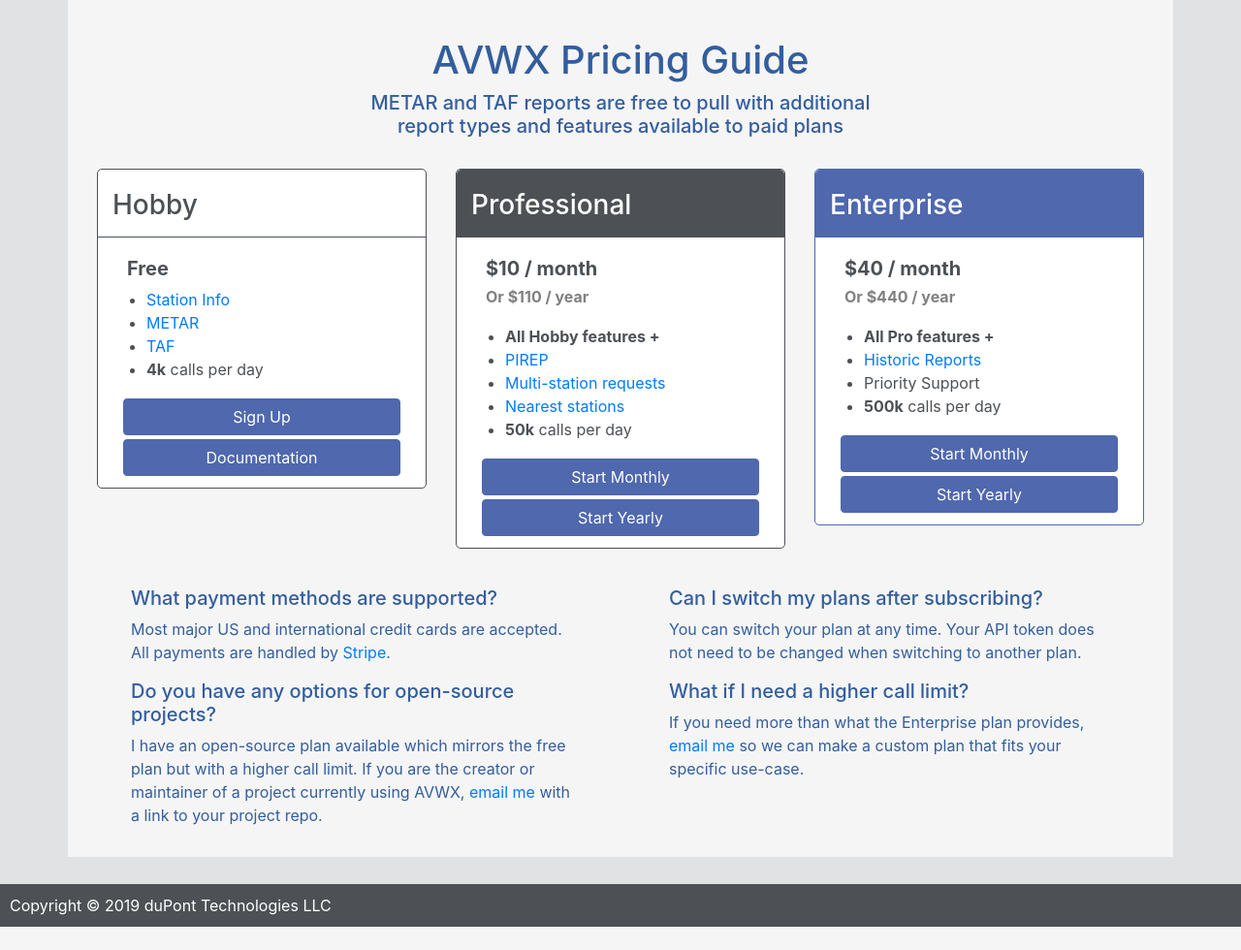
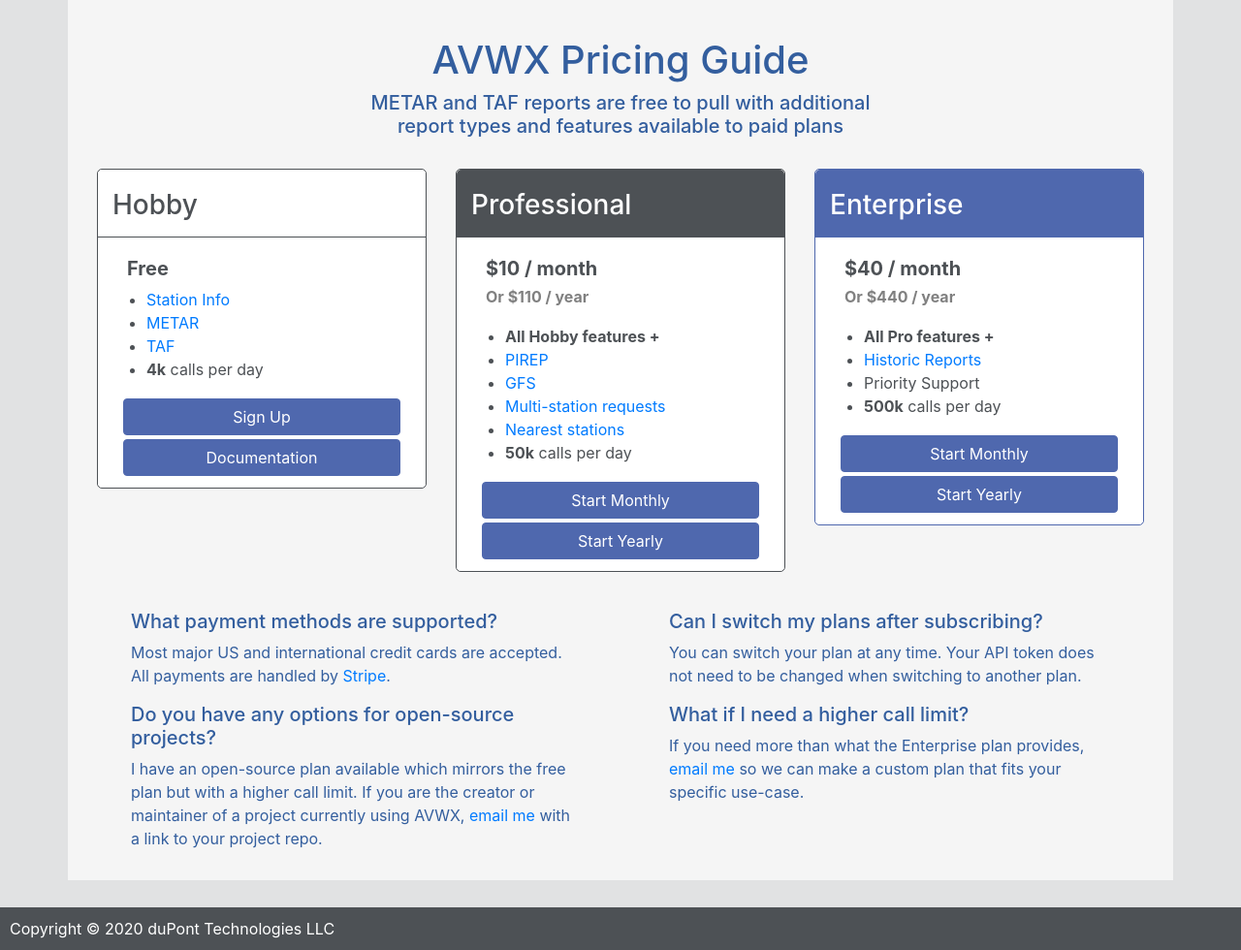
Before and after one commit to avwx-rest/avwx-account, a Flask app: template avwx_account/templates/index.html in a window 1280 px wide. Shown: the part 40-1020 px from the top of the page at 97% size. Before the commit the page ends 996 px from the top, so only its background shows below. Run offline with Flask 2, Linux system fonts and the light colour scheme; the template is opened without the code that fills it, so the values that code supplies are empty; some libraries are stand-ins or nearby versions.

Commit message:
Add GFS link

```diff
--- a/avwx_account/templates/base.html
+++ b/avwx_account/templates/base.html
@@ -52,7 +52,7 @@
     </div>
 
     <footer>
-        Copyright © 2019 duPont Technologies LLC
+        Copyright © 2020 duPont Technologies LLC
     </footer>
 
     <script src="https://code.jquery.com/jquery-3.3.1.slim.min.js" integrity="sha384-q8i/X+965DzO0rT7abK41JStQIAqVgRVzpbzo5smXKp4YfRvH+8abtTE1Pi6jizo" crossorigin="anonymous"></script>
--- a/avwx_account/templates/include/plans.html
+++ b/avwx_account/templates/include/plans.html
@@ -30,6 +30,7 @@
                     <ul>
                         <li><b>All Hobby features +</b></li>
                         <li><a href="https://avwx.docs.apiary.io/#reference/0/pirep">PIREP</a></li>
+                        <li><a href="https://avwx.docs.apiary.io/#reference/0/gfs">GFS</a></li>
                         <li><a href="https://avwx.docs.apiary.io/#reference/0/multi-station-request">Multi-station requests</a></li>
                         <li><a href="https://avwx.docs.apiary.io/#reference/0/nearest-stations">Nearest stations</a></li>
                         <li><b>50k</b> calls per day</li>
```
